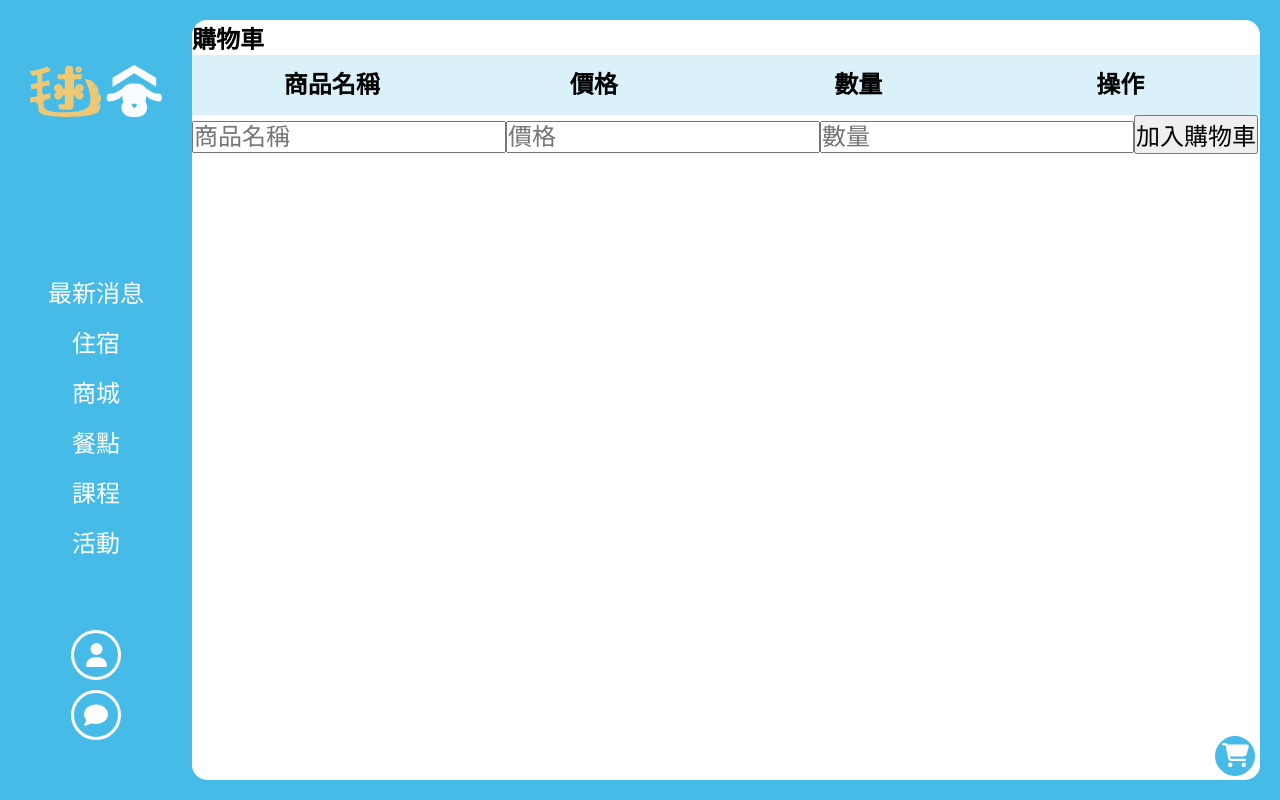
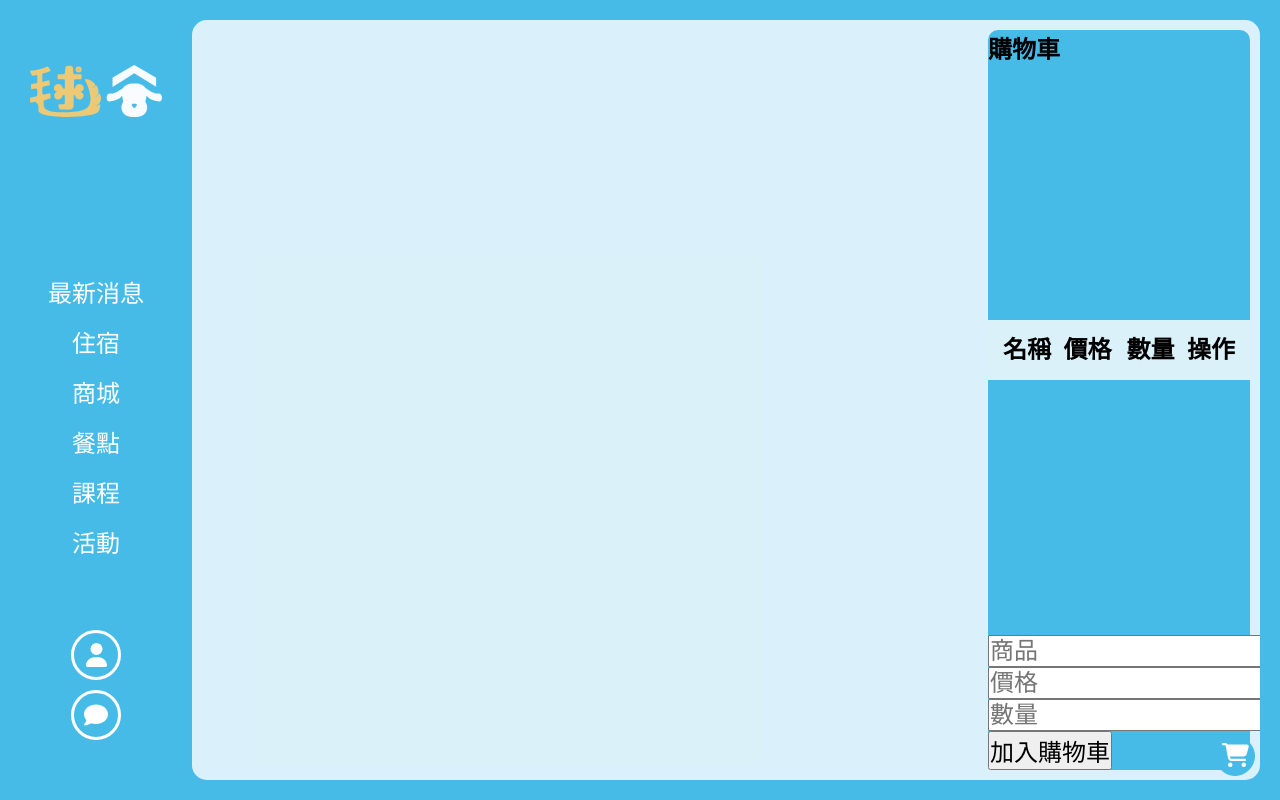
Before and after one commit to hiphop200199/ISpan129FE-team01-project, a React (Create React App) app: page /cart in a window 1280 px wide. Built offline with nearby package versions, Linux system fonts and the light colour scheme.

Commit message:
style: 調整購物車功能欄位樣式

```diff
--- a/src/pages/cart/Cart.js
+++ b/src/pages/cart/Cart.js
@@ -12,12 +12,13 @@ const Cart = () => {
   }
 
   return (
-    <div>
+    <div className="cart__sidebar">
+      <main className="cart__body">
         <h2>購物車</h2>
         <table>
           <thead>
             <tr>
-            <th>商品名稱</th>
+              <th>名稱</th>
               <th>價格</th>
               <th>數量</th>
               <th>操作</th>
@@ -47,11 +48,12 @@ const Cart = () => {
             event.target.reset()
           }}
         >
-        <input type="text" name="name" placeholder="商品名稱" />
+          <input type="text" name="name" placeholder="商品" />
           <input type="number" name="price" placeholder="價格" />
           <input type="number" name="quantity" placeholder="數量" />
           <button type="submit">加入購物車</button>
         </form>
+      </main>
     </div>
   )
 }
--- /dev/null
+++ b/src/style/_cart.scss
@@ -0,0 +1,17 @@
+.cart__sidebar{
+    width: 100%;
+    height: 100%;
+    background-color:rgba(71, 187, 232, 0.2);
+    display: flex;
+    justify-content: end;
+    padding: 10px;
+    .cart__body{
+        border-radius: 10px;
+        display: flex;
+        flex-direction: column;
+        justify-content: space-between;
+        width: 25%;
+        height: 100%;
+        background-color:var(--primary) ;
+    }
+}
--- a/src/style/index.scss
+++ b/src/style/index.scss
@@ -11,3 +11,4 @@
 @import '_button.scss';
 @import '_form.scss';
 @import 'checkoutFlow.scss';
+@import '_cart.scss'
```
Lines whose indentation alone changed are shown as unchanged.
